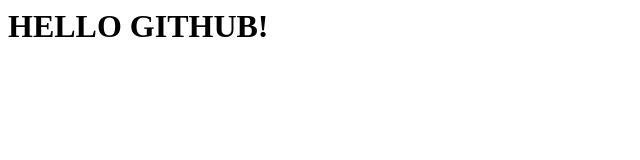
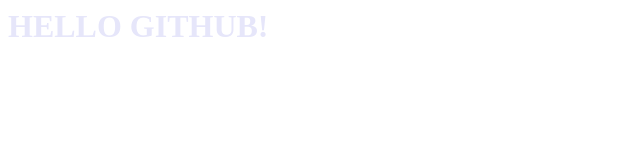
Before and after one commit to beultimate/newGitTest, a plain HTML site: page index.html in a window 1280 px wide. Shown: the whole page, without its empty margins (0-640 px from the left). Drawn offline with Linux system fonts and the light colour scheme.

Commit message:
changed to lavendeer

```diff
--- a/index.html
+++ b/index.html
@@ -1 +1 @@
-<H1 color="lavender"> HELLO GITHUB! </H1>
+<H1 style="color: lavender"> HELLO GITHUB! </H1>
```
